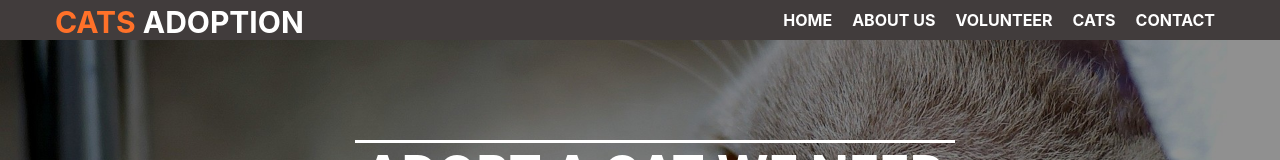
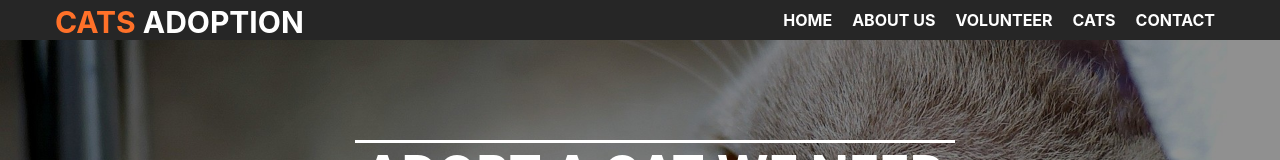
Before and after one commit to CatAdoption/CatAdoption, a React (Create React App) app: page / in a window 1280 px wide. Shown: the top 160 px of the page. Built offline with nearby package versions, Linux system fonts and the light colour scheme; no server answers.

Commit message:
Update style.css

```diff
--- a/src/Components/HeaderComponent/style.css
+++ b/src/Components/HeaderComponent/style.css
@@ -8,7 +8,7 @@ body {
 }
 
 .header  .navbar {
-background-color:  transparent;
+background-color:  #262626;
 color: #FFF;
 text-transform: uppercase;
 overflow: hidden;
```
